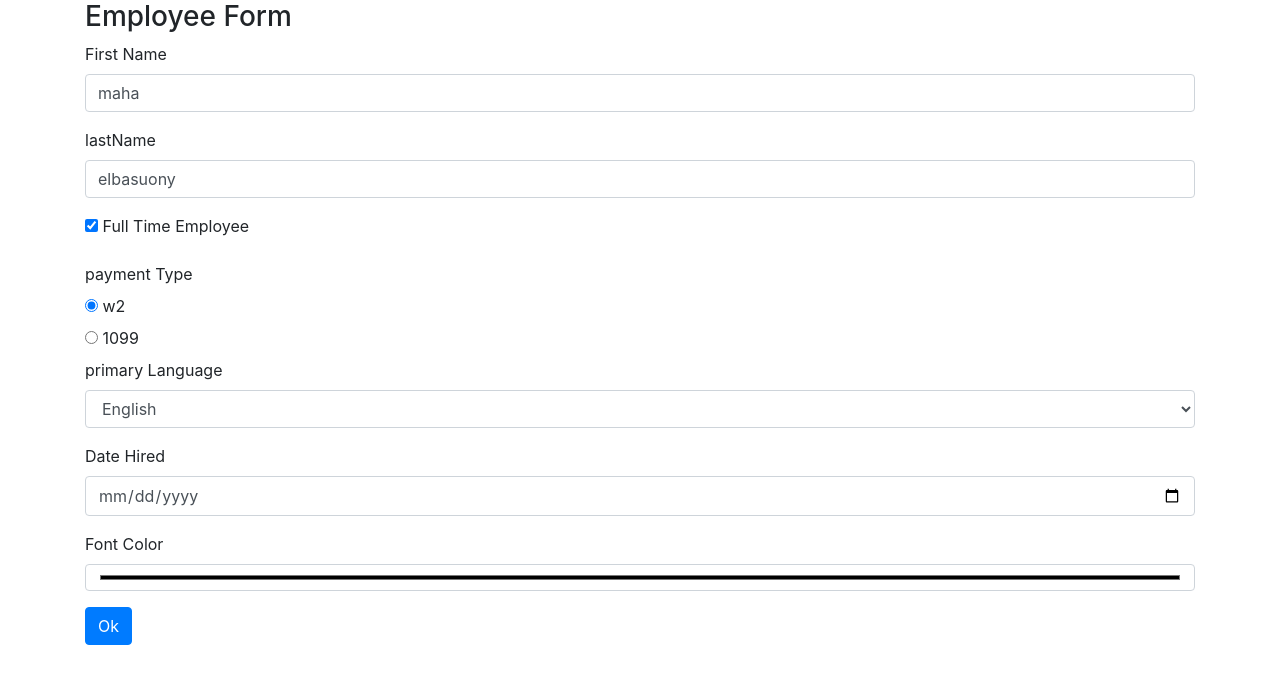
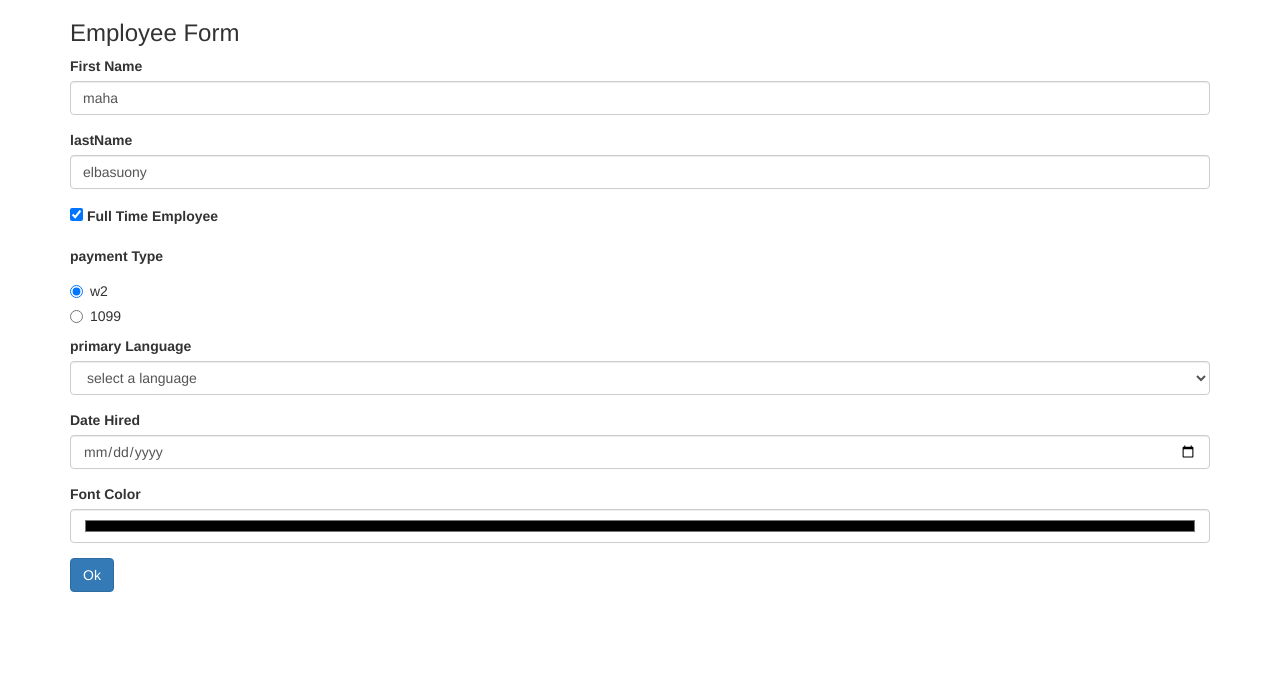
Before and after one commit to mahaelbasuony/Angular-form-basics, an Angular app: page / in a window 1280 px wide. Shown: the top 684 px of the page. Built offline with nearby package versions, Linux system fonts and the light colour scheme.

Commit message:
Added validation for all form control

```diff
--- a/package.json
+++ b/package.json
@@ -21,6 +21,7 @@
     "@angular/platform-browser": "^5.0.0",
     "@angular/platform-browser-dynamic": "^5.0.0",
     "@angular/router": "^5.0.0",
+    "bootstrap": "^3.3.7",
     "core-js": "^2.4.1",
     "rxjs": "^5.5.2",
     "zone.js": "^0.8.14"
--- a/src/app/contact/contact.component.html
+++ b/src/app/contact/contact.component.html
@@ -2,18 +2,26 @@
 <div class="container">
   <h3>Employee Form</h3>
   <form action="" #form="ngForm" novalidate>
-      <div class="form-group">
-        <label for="">First Name</label>
-          <input type="text" class="form-control" placeholder="firstName" name="firstName" [(ngModel)]="model.firstName">
+    <div class="form-group" [class.has-error]="firstName.dirty && firstName.invalid">
+      <label class="control-label">First Name</label>
+      <input #firstName="ngModel" pattern="...+" required type="text" class="form-control" placeholder="firstName" name="firstName"
+        [(ngModel)]="model.firstName">
+      <div *ngIf="firstName.dirty && firstName.invalid" class="alert alert-danger">
+        First name is required, more than 3 characters
       </div>
+    </div>
+    <!--{{ firstName.className}}
+        {{firstName.invalid}}
+        {{firstName.dirty}}
+      -->
+
     <div class="form-group">
       <label for="">lastName</label>
-        <input type="text" placeholder="lastName" class="form-control" name="lastName"
-         [ngModel]="model.lastName" (ngModelChange)="lastNameToUperCase($event)">
+      <input type="text" placeholder="lastName" class="form-control" required name="lastName" [ngModel]="model.lastName" (ngModelChange)="lastNameToUperCase($event)">
     </div>
     <div class="form-group">
       <label for="">
-            <input type="checkbox" name="is-full-time" [(ngModel)]="model.isFullTime"> Full Time Employee
+            <input type="checkbox" name="is-full-time" required [(ngModel)]="model.isFullTime"> Full Time Employee
         </label>
     </div>
     <label for="">payment Type</label>
@@ -27,9 +35,18 @@
           <input type="radio" name="paymentType" value="1099" [(ngModel)]="model.paymentType"> 1099
         </label>
     </div>
-      <div class="form-group">
+    <!-- <div class="form-group">
         <label for="">primary Language</label>
         <select  class="form-control" name="primaryLanguage" [(ngModel)]="model.primaryLanguage" >
+          <option  *ngFor="let lang of languages"> {{lang}}</option>
+        </select>
+      </div>
+    -->
+    <div class="form-group" [class.has-error]="hasPrimaryLanguageError">
+      <label class="control-label">primary Language</label>
+      <select class="form-control" name="primaryLanguage" [(ngModel)]="model.primaryLanguage"
+       #primaryLanguage (blur)="validatePrimaryLanguage(primaryLanguage.value)" (change)="validatePrimaryLanguage(primaryLanguage.value)">
+          <option value="default">select a language</option>
           <option  *ngFor="let lang of languages"> {{lang}}</option>
         </select>
     </div>
@@ -41,7 +58,7 @@
       <label for="">Font Color</label>
       <input type="color" class="form-control">
     </div>
-      <button type="submit" class="btn btn-primary">Ok</button>
+    <button type="submit" [disabled]="form.invalid" class="btn btn-primary">Ok</button>
   </form>
 
   <!-- model: {{model | json}}  model: { "firstName": "maha", "lastName": "elbasuony" }
--- a/src/app/contact/contact.component.ts
+++ b/src/app/contact/contact.component.ts
@@ -8,13 +8,31 @@ import { Employee } from '../models/employee.model';
 })
 export class ContactComponent implements OnInit {
 
-  languages=['English','Dutch','Other'];
-  model =new Employee('maha','elbasuony',true,'w2','English');
-   lastNameToUperCase(value:string){
-    if(value.length>0){
+  languages = ['English', 'Dutch', 'Other'];
+  model = new Employee('maha', 'elbasuony', true, 'w2', 'default');
+  hasPrimaryLanguageError = false;
+  /*
+
+    this.model.primaryLanguage maybe conflict happen
+    validatePrimaryLanguage(event){
+      if(this.model.primaryLanguage=="default"){
+        this.hasPrimaryLanguageError= true;
+      }else
+        this.hasPrimaryLanguageError= false;
+    }
+    */
+  validatePrimaryLanguage(value) {
+    if (value == "default") {
+      this.hasPrimaryLanguageError = true;
+    } else
+      this.hasPrimaryLanguageError = false;
+  }
+
+  lastNameToUperCase(value: string) {
+    if (value.length > 0) {
       this.model.lastName = value.charAt(0).toUpperCase() + value.slice(1);
-    }else
-    this.model.lastName = value;
+    } else
+      this.model.lastName = value;
   }
   constructor() { }
 
--- a/src/app/models/employee.model.ts
+++ b/src/app/models/employee.model.ts
@@ -4,6 +4,6 @@ export class Employee{
     public lastName:string,
     public isFullTime:boolean,
     public paymentType:string,
-    public primaryLanguage:string
+    public primaryLanguage:string,
   ){}
 }
--- a/src/index.html
+++ b/src/index.html
@@ -1,5 +1,6 @@
 <!doctype html>
 <html lang="en">
+
 <head>
   <meta charset="utf-8">
   <title>AngularFormBasics</title>
@@ -7,9 +8,17 @@
 
   <meta name="viewport" content="width=device-width, initial-scale=1">
   <link rel="icon" type="image/x-icon" href="favicon.ico">
-  <link rel="stylesheet" href="https://maxcdn.bootstrapcdn.com/bootstrap/4.0.0-beta.2/css/bootstrap.min.css" integrity="sha384-PsH8R72JQ3SOdhVi3uxftmaW6Vc51MKb0q5P2rRUpPvrszuE4W1povHYgTpBfshb" crossorigin="anonymous">
+  <!-- Latest compiled and minified CSS -->
+  <link rel="stylesheet" href="https://maxcdn.bootstrapcdn.com/bootstrap/3.3.7/css/bootstrap.min.css" integrity="sha384-BVYiiSIFeK1dGmJRAkycuHAHRg32OmUcww7on3RYdg4Va+PmSTsz/K68vbdEjh4u"
+    crossorigin="anonymous">
+  <!-- Latest compiled and minified JavaScript -->
+  <script src="https://maxcdn.bootstrapcdn.com/bootstrap/3.3.7/js/bootstrap.min.js" integrity="sha384-Tc5IQib027qvyjSMfHjOMaLkfuWVxZxUPnCJA7l2mCWNIpG9mGCD8wGNIcPD7Txa"
+    crossorigin="anonymous"></script>
+    <script src="http://ajax.googleapis.com/ajax/libs/jquery/1.11.3/jquery.min.js"></script>
 </head>
+
 <body>
   <app-root></app-root>
 </body>
+
 </html>
```
Also changed, not shown: 1 other file (tests, documents, lock files or other folders). Lines whose indentation alone changed are shown as unchanged.
